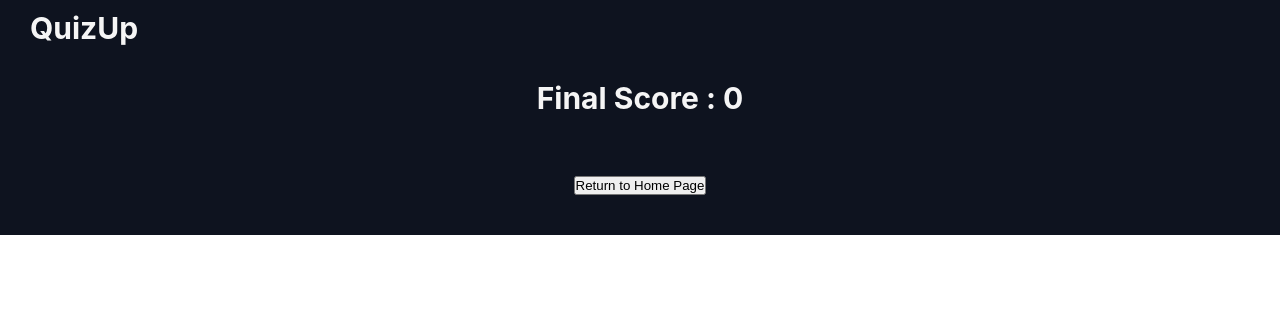
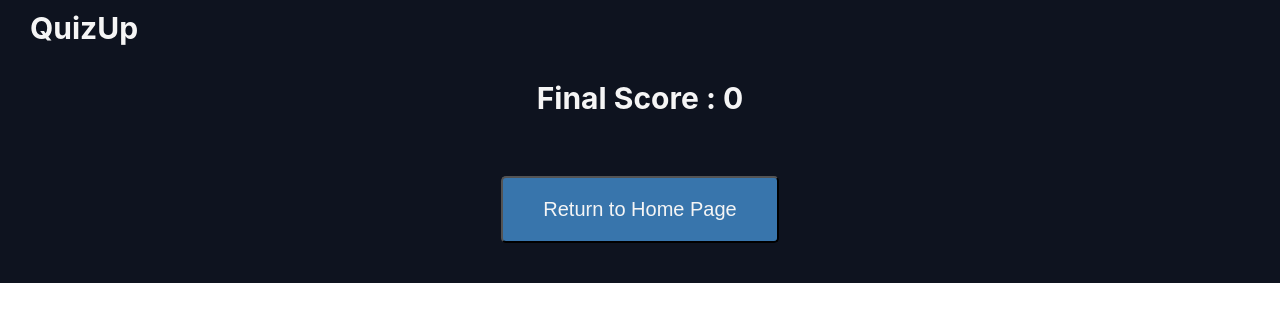
Before and after one commit to irajbhinde/quizup, a React (Create React App) app: page /results in a window 1280 px wide. Shown: the top 322 px of the page. Built offline with nearby package versions, Linux system fonts and the light colour scheme.

Commit message:
refactor : title & removing console logs

```diff
--- a/public/index.html
+++ b/public/index.html
@@ -24,7 +24,7 @@
       work correctly both with client-side routing and a non-root public URL.
       Learn how to configure a non-root public URL by running `npm run build`.
     -->
-    <title>React App</title>
+    <title>Quiz Up</title>
   </head>
   <body>
     <noscript>You need to enable JavaScript to run this app.</noscript>
--- a/src/data/quizData.js
+++ b/src/data/quizData.js
@@ -63,5 +63,3 @@ export const quizData = {
     },
   ]
 };
-
-console.log(quizData.categories[1].questions[0].incorrectOptions);
--- a/src/pages/Rules Page/RulesPage.jsx
+++ b/src/pages/Rules Page/RulesPage.jsx
@@ -6,9 +6,6 @@ import { useNavigate } from "react-router-dom";
 
 export default function RulesPage() {
   const navigate = useNavigate();
-  const { quizState } = useQuiz();
-  const { categoryValue } = quizState;
-  console.log("lets see", categoryValue);
   return (
     <div className="rulespage-wrapper  flex_c">
       <Nav />
--- a/src/pages/Rules Page/rules-page.css
+++ b/src/pages/Rules Page/rules-page.css
@@ -32,7 +32,7 @@
   justify-content: flex-start;
 }
 
-.btn-letsgo{
+.btn-letsgo, .btn-returnToHome{
     padding: 2rem 4rem;
     background-color: var(--primary-color);
     border-radius: 5px;
```
